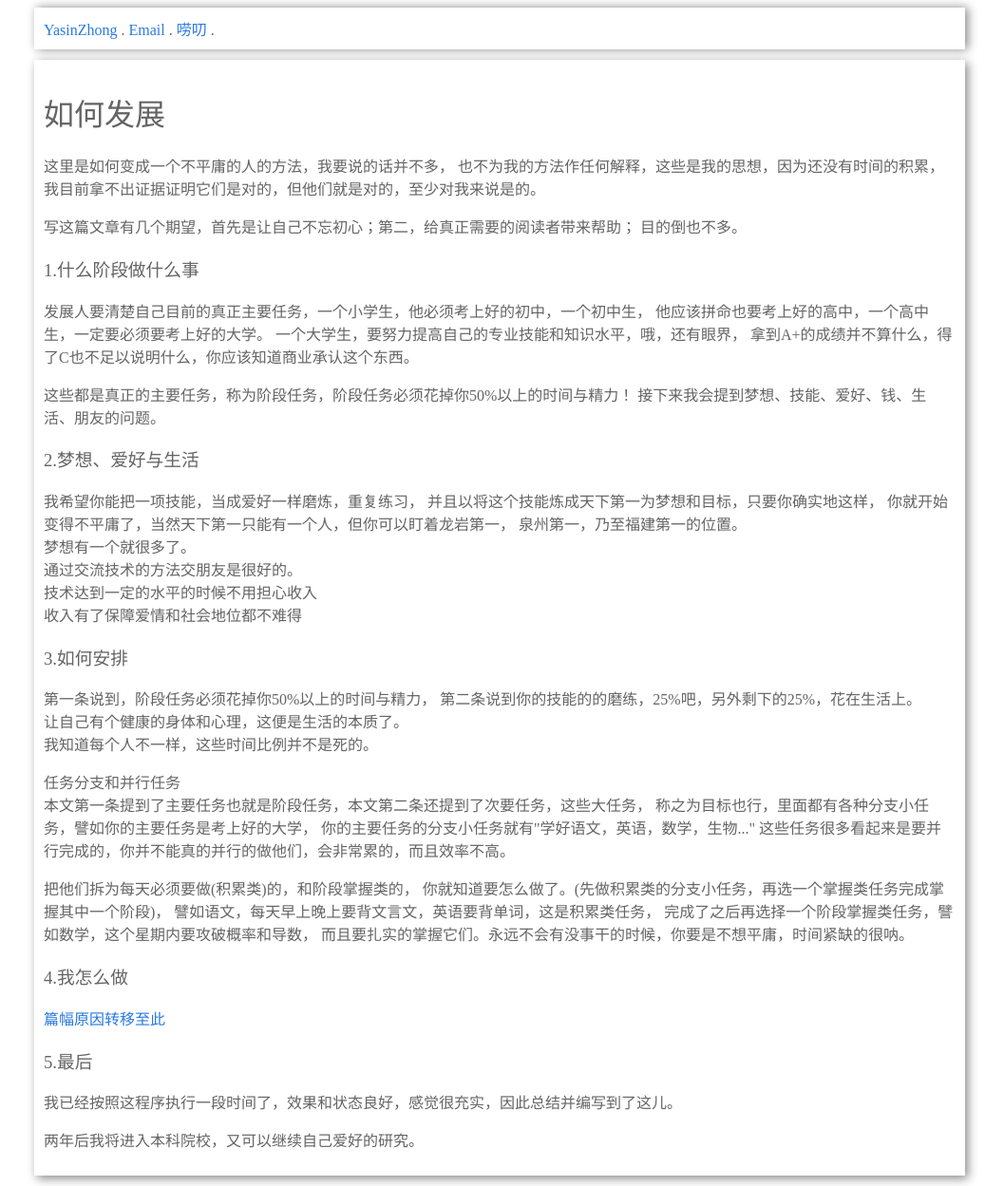
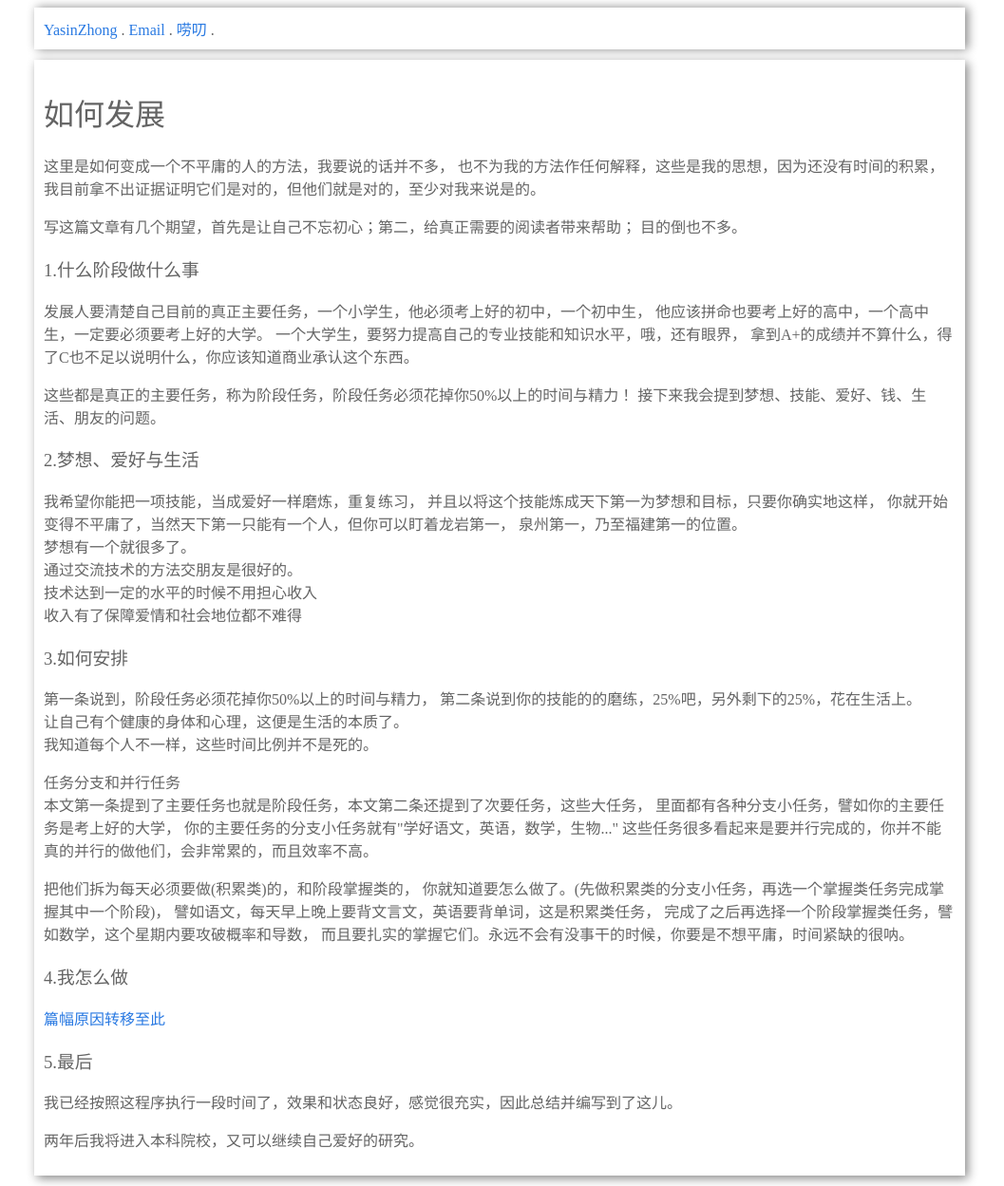
Before and after one commit to YasinZhong/yasinzhong.github.io, a Jekyll site: the page built from _posts/2017-07-29-如何发展.html, in a window 1280 px wide. Shown: the whole page at 95% size, without its empty margins (114-1171 px from the left). Built offline with Jekyll 4.4.1, drawn with Linux system fonts in a browser that asks for light colours.

Commit message:
好的更改

```diff
--- a/Hidden-1/我怎么做.html
+++ b/Hidden/我怎么做.html
@@ -2,6 +2,7 @@
 layout: default
 title: 我怎么做
 ---
+
 <p>我一个专科生，我现在要让自己的专科技能的水平达到Superb级别，
 同时要跨专业的考专升本，我又不想丢废了自己的爱好，
 并且专科院校又有一些很不好的风气，就是比谁更努力的兼职赚钱，
--- a/_posts/2017-07-29-如何发展.html
+++ b/_posts/2017-07-29-如何发展.html
@@ -36,7 +36,7 @@
 
 <p>任务分支和并行任务<br>
 本文第一条提到了主要任务也就是阶段任务，本文第二条还提到了次要任务，这些大任务，
-称之为目标也行，里面都有各种分支小任务，譬如你的主要任务是考上好的大学，
+里面都有各种分支小任务，譬如你的主要任务是考上好的大学，
 你的主要任务的分支小任务就有"学好语文，英语，数学，生物..."
 这些任务很多看起来是要并行完成的，你并不能真的并行的做他们，会非常累的，而且效率不高。</p>
 
@@ -48,7 +48,7 @@
 </p>
 
 <h3 id="4.我怎么做"><a name="4.我怎么做" href="#4.我怎么做"></a>4.我怎么做</h3>
-<p><a href="/Hidden-1/我怎么做.html">篇幅原因转移至此</a></p>
+<p><a href="/Hidden/我怎么做.html">篇幅原因转移至此</a></p>
 
 <h3 id="5.最后"><a name="5.最后" href="#5.最后"></a>5.最后</h3>
 <p>我已经按照这程序执行一段时间了，效果和状态良好，感觉很充实，因此总结并编写到了这儿。</p>
```
Also changed, not shown: Hidden-order/OrderSystem.html (renamed from Hidden-2/OrderSystem.html), Hidden-order/ServiceIntroduction.html (renamed from Hidden-2/ServiceIntroduction.html).
